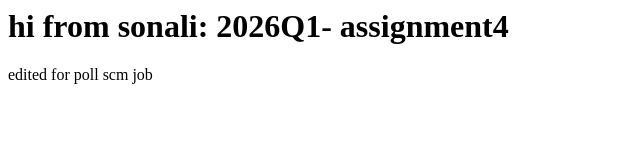
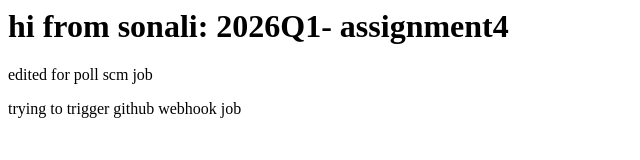
Before and after one commit to Sonali-Pisal/assignment-4, a plain HTML site: page index.html in a window 1280 px wide. Shown: the whole page, without its empty margins (0-640 px from the left). Drawn offline with Linux system fonts and the light colour scheme.

Commit message:
Update index.html

```diff
--- a/index.html
+++ b/index.html
@@ -1,3 +1,4 @@
 
 <h1>hi from sonali: 2026Q1- assignment4</h1>
 <p>edited for poll scm job</p>
+<p>trying to trigger github webhook job</p>
```
